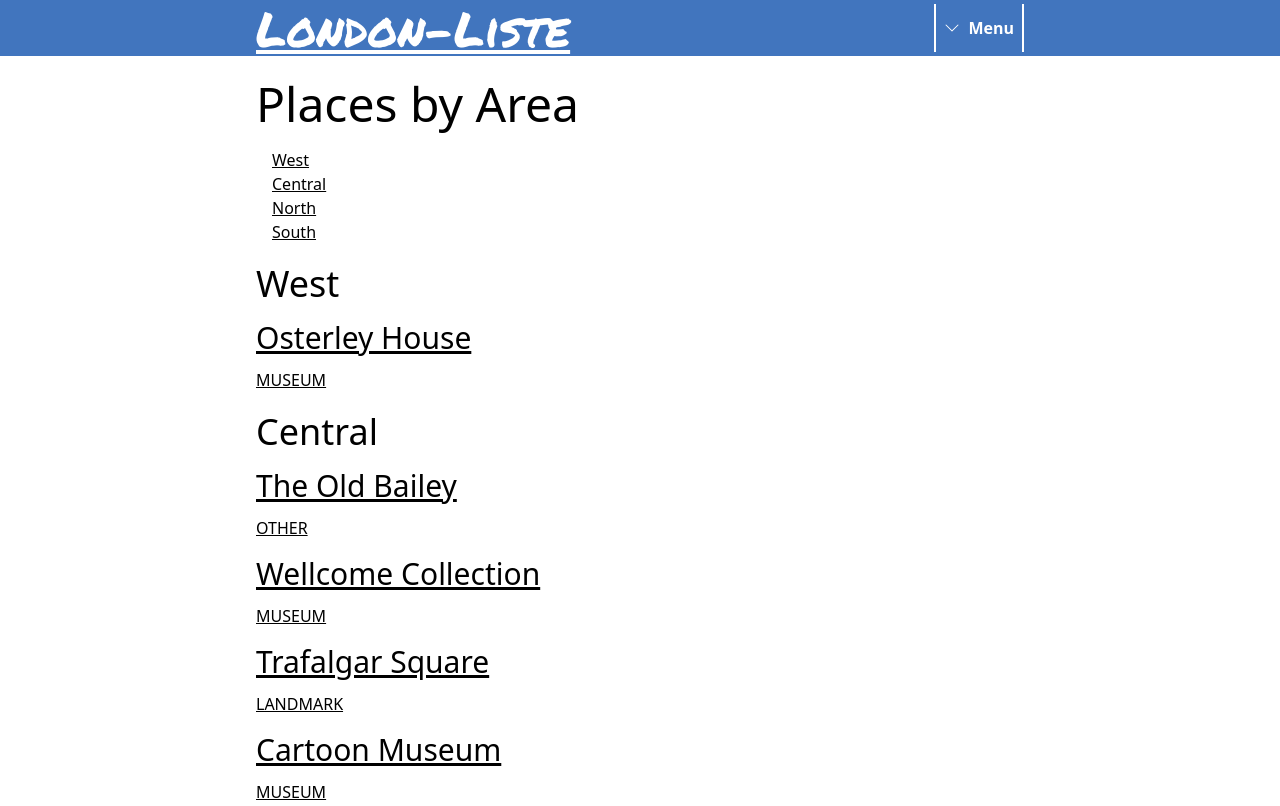
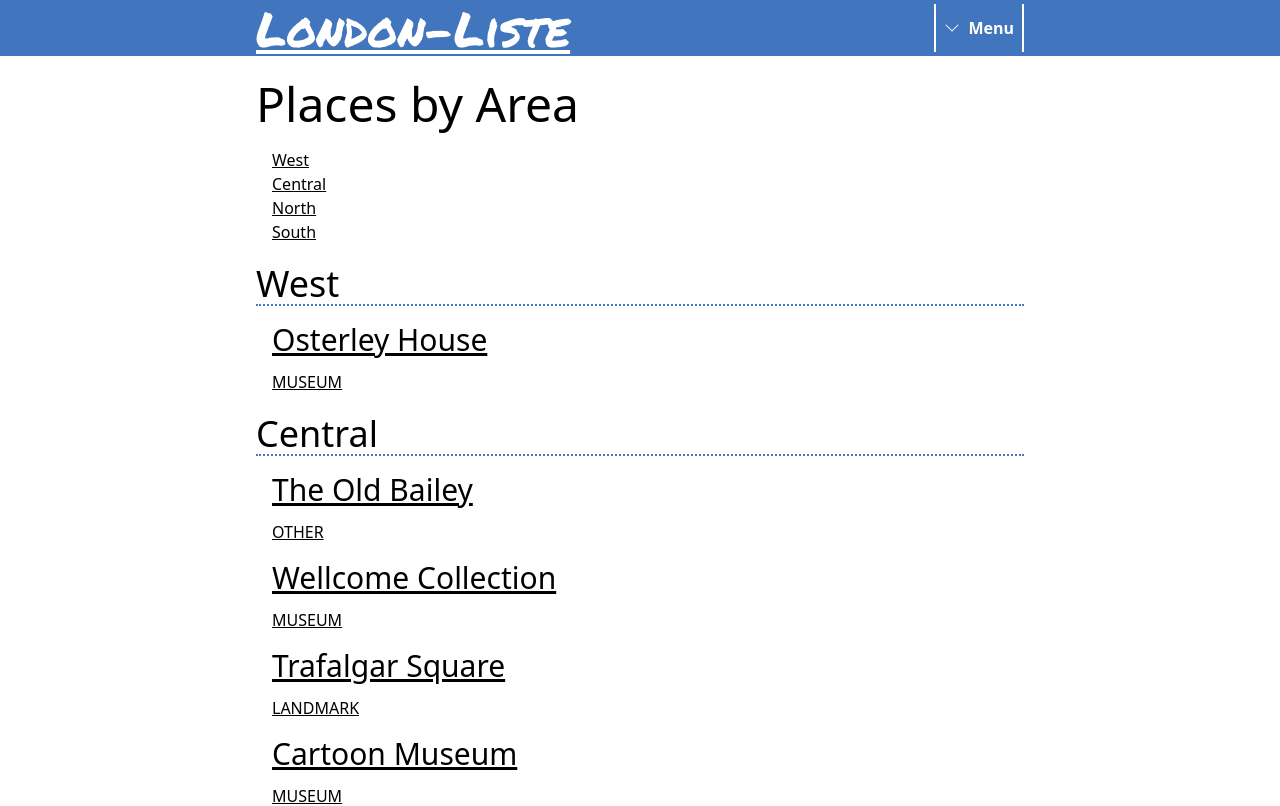
Before and after one commit to a1v0/london-liste, a Next.js app: page /areas in a window 1280 px wide. Shown: the top 806 px of the page. Built offline with nearby package versions, Linux system fonts and the light colour scheme; a web font is replaced by a local one.

Commit message:
Style list view to be more legible

```diff
--- a/app/areas/page.js
+++ b/app/areas/page.js
@@ -24,14 +24,24 @@ export default function PlaceAreas() {
 				{areas.map((area) => {
 					const placesInArea = placesByArea[area];
 					return (
-						<div key={area}>
-							<h2 id={area}>{area}</h2>
-							{placesInArea.map((place) => {
-								return (
-									<PlaceTile key={place.slug} place={place} />
-								);
-							})}
-						</div>
+						<section key={area}>
+							<h2
+								id={area}
+								className={`border-b-2 border-brand-blue border-dotted`}
+							>
+								{area}
+							</h2>
+							<div className={`px-4`}>
+								{placesInArea.map((place) => {
+									return (
+										<PlaceTile
+											key={place.slug}
+											place={place}
+										/>
+									);
+								})}
+							</div>
+						</section>
 					);
 				})}
 			</article>
```
